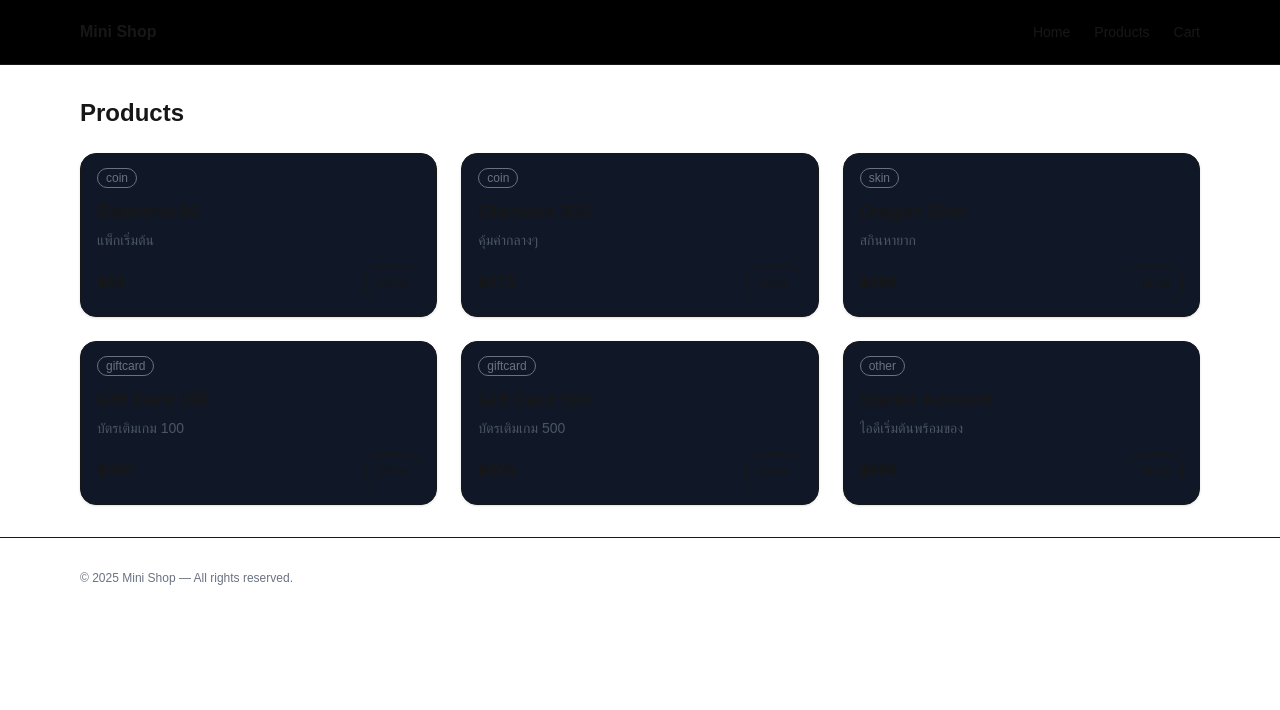
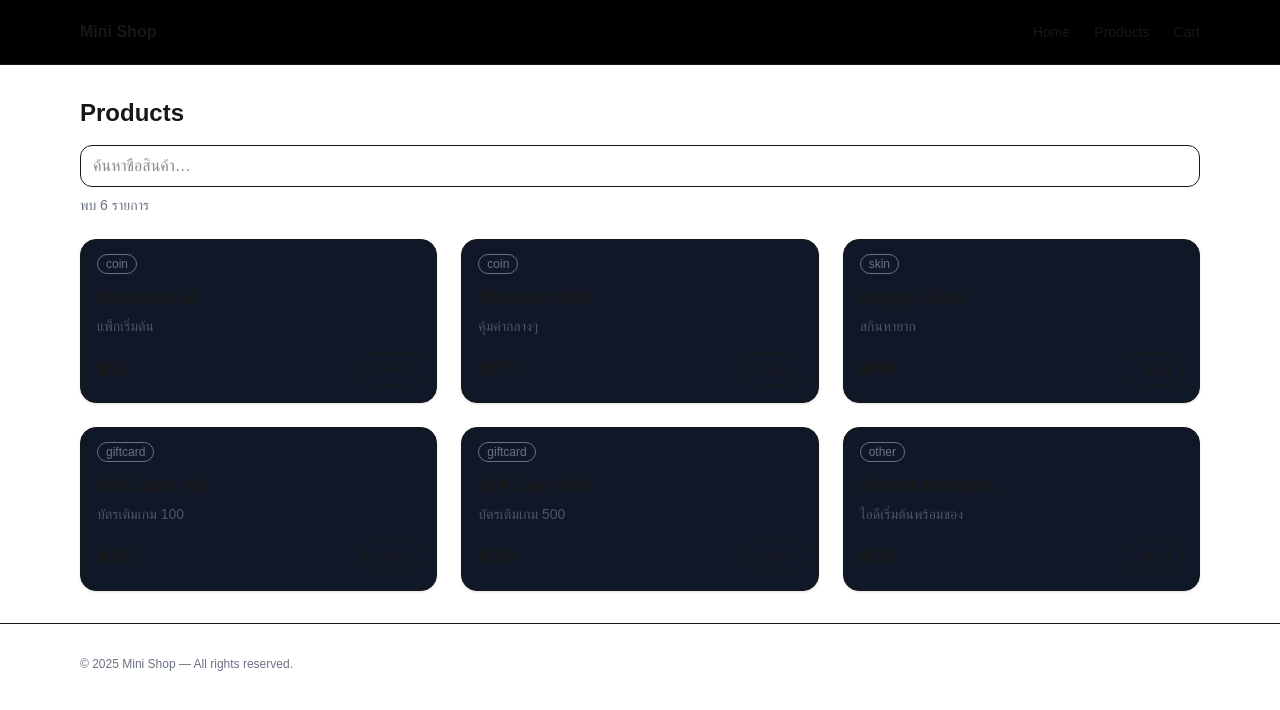
Before and after one commit to adison119/mini-shop, a Next.js app: page /products in a window 1280 px wide. Shown: the top 710 px of the page. Built offline with nearby package versions, Linux system fonts and the light colour scheme.

Commit message:
add search

```diff
--- a/app/products/page.tsx
+++ b/app/products/page.tsx
@@ -1,12 +1,43 @@
+"use client";
+
+import { useMemo, useState } from "react";
 import ProductCard from "@/components/ProductCard";
 import { products } from "@/data/products";
 
 export default function ProductsPage() {
+  const [q, setQ] = useState("");
+
+  // คำนวณรายการหลังค้นหา (ไม่เปลี่ยนต้นฉบับ)
+  const filtered = useMemo(() => {
+    const keyword = q.trim().toLowerCase();
+    if (!keyword) return products;
+    return products.filter(
+      (p) =>
+        p.name.toLowerCase().includes(keyword) ||
+        p.slug.toLowerCase().includes(keyword)
+    );
+  }, [q]);
+
   return (
     <div>
-      <h1 className="mb-6 text-2xl font-bold">Products</h1>
+      <h1 className="mb-4 text-2xl font-bold">Products</h1>
+
+      {/* กล่องค้นหา */}
+      <div className="mb-6">
+        <input
+          value={q}
+          onChange={(e) => setQ(e.target.value)}
+          placeholder="ค้นหาชื่อสินค้า…"
+          className="w-full rounded-xl border px-3 py-2"
+        />
+        <div className="mt-2 text-sm text-gray-500">
+          พบ {filtered.length} รายการ
+        </div>
+      </div>
+
+      {/* Grid สินค้า */}
       <div className="grid grid-cols-1 gap-6 sm:grid-cols-2 md:grid-cols-3">
-        {products.map((p) => (
+        {filtered.map((p) => (
           <ProductCard key={p.id} p={p} />
         ))}
       </div>
```
